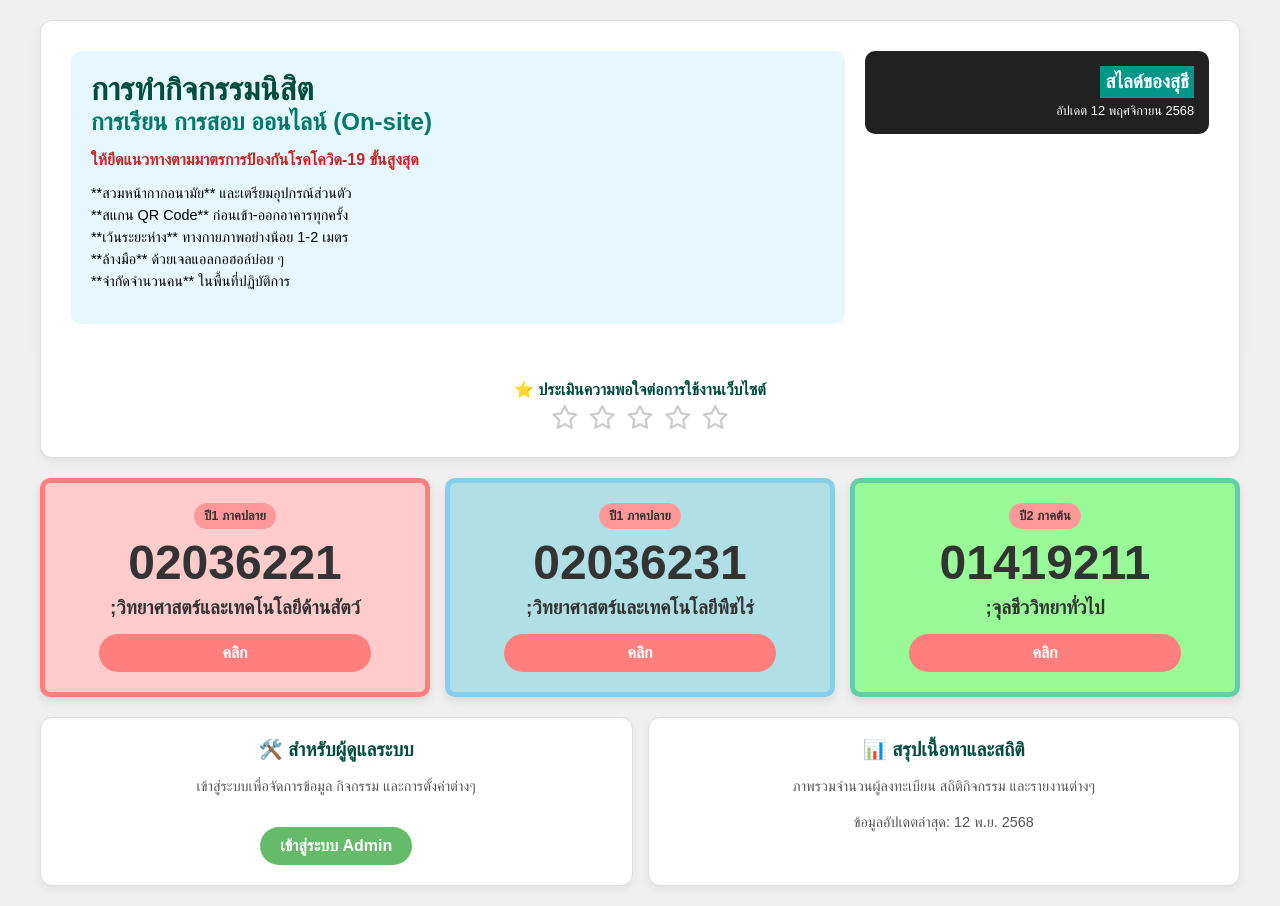
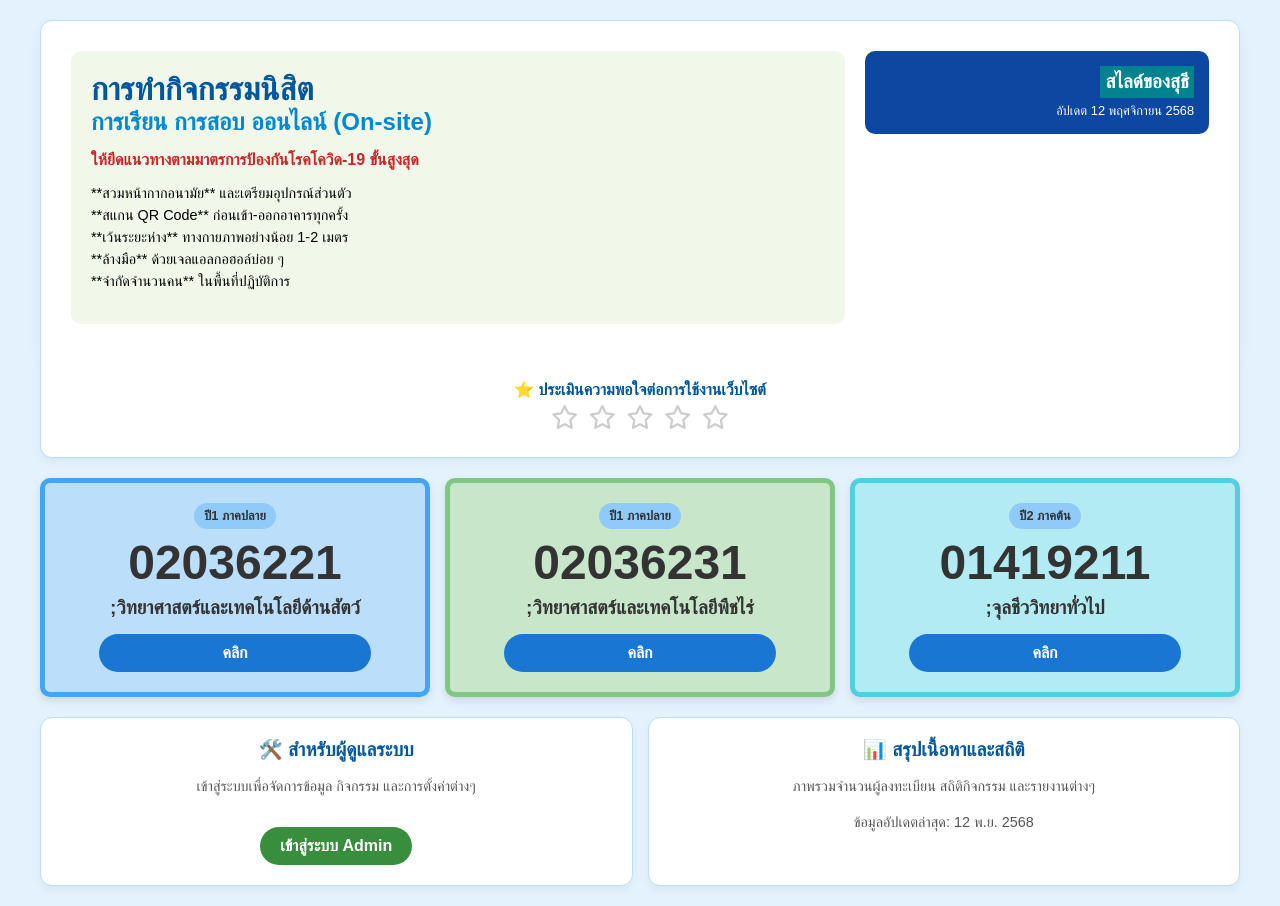
Before and after one commit to Methee77/learnsutee, a plain HTML site: page index.html in a window 1280 px wide. Drawn offline with Linux system fonts and the light colour scheme; a web font is replaced by a local one.

Commit message:
Update index.html

```diff
--- a/index.html
+++ b/index.html
@@ -3,7 +3,7 @@
 <head>
     <meta charset="UTF-8">
     <meta name="viewport" content="width=device-width, initial-scale=1.0">
-    <title>ลงทะเบียนปฏิบัติการเคมี KU - Kodchasan</title>
+    <title>ลงทะเบียนปฏิบัติการเคมี KU - Kodchasan (Azure Blue Theme)</title>
     <link href="https://fonts.googleapis.com/css2?family=Kodchasan:wght@400;700&display=swap" rel="stylesheet">
     <link rel="stylesheet" href="https://cdnjs.cloudflare.com/ajax/libs/font-awesome/6.0.0-beta3/css/all.min.css">
 
@@ -13,7 +13,7 @@
             font-family: 'Kodchasan', sans-serif;
             margin: 0;
             padding: 20px;
-            background-color: #f0f0f0;
+            background-color: #e3f2fd; /* พื้นหลังสีฟ้าอ่อนมาก */
             display: flex;
             justify-content: center;
         }
@@ -26,7 +26,7 @@
         /* --- 1. HEADER SECTION --- */
         .header-section {
             background-color: #ffffff;
-            border: 1px solid #ddd;
+            border: 1px solid #bbdefb; /* เปลี่ยนเป็นขอบสีฟ้าอ่อน */
             padding: 30px;
             display: flex;
             justify-content: space-between;
@@ -39,14 +39,14 @@
 
         .header-left {
             flex-basis: 70%;
-            background-color: #e6f7ff;
+            background-color: #f1f8e9; /* สีเขียว/ฟ้าอ่อนๆ */
             padding: 20px;
             border-radius: 10px;
         }
 
         .header-right {
             flex-basis: 30%;
-            background-color: #212121;
+            background-color: #0d47a1; /* น้ำเงินเข้ม (Cobalt Blue) */
             color: white;
             padding: 15px;
             text-align: right;
@@ -56,18 +56,18 @@
         .title-main {
             font-size: 2em;
             font-weight: 700;
-            color: #004d40;
+            color: #01579b; /* น้ำเงินเข้ม */
         }
 
         .title-sub {
             font-size: 1.5em;
             font-weight: 700;
-            color: #00796b;
+            color: #0288d1; /* น้ำเงินสดใส */
         }
 
         .caution-text {
             font-weight: 700;
-            color: #c62828;
+            color: #c62828; /* แดงยังคงใช้สำหรับข้อควรระวัง */
             margin-top: 15px;
         }
 
@@ -85,7 +85,7 @@
         .logo-ku {
             font-size: 1.2em;
             font-weight: 700;
-            background-color: #009688;
+            background-color: #00838f; /* สีเขียวอมน้ำเงิน */
             padding: 5px;
             display: inline-block;
         }
@@ -132,22 +132,22 @@
             margin-top: 10px;
         }
 
-        /* Pastel Color Schemes */
+        /* Pastel Color Schemes (Blue/Cyan/Green) */
         .box-1 {
-            background-color: #ffcccb;
-            border: 5px solid #ff7f7f;
+            background-color: #bbdefb; /* ฟ้าอ่อน */
+            border: 5px solid #42a5f5; /* ขอบน้ำเงิน */
         }
         .box-2 {
-            background-color: #b0e0e6;
-            border: 5px solid #87ceeb;
+            background-color: #c8e6c9; /* เขียวอ่อน */
+            border: 5px solid #81c784; /* ขอบเขียว */
         }
         .box-3 {
-            background-color: #98fb98;
-            border: 5px solid #66cdaa;
+            background-color: #b2ebf2; /* ฟ้าคราม */
+            border: 5px solid #4dd0e1; /* ขอบน้ำเงินคราม */
         }
 
         .reg-status {
-            background-color: #ff9999;
+            background-color: #90caf9; /* สีฟ้าที่เด่นขึ้น */
             display: inline-block;
             padding: 5px 10px;
             font-size: 0.8em;
@@ -158,7 +158,7 @@
         }
 
         .reg-button {
-            background-color: #ff7f7f;
+            background-color: #1976d2; /* ปุ่มเป็นสีน้ำเงิน */
             color: white;
             border: none;
             padding: 10px 20px;
@@ -172,7 +172,7 @@
         }
 
         .reg-button:hover {
-            background-color: #e53935;
+            background-color: #0d47a1; /* น้ำเงินเข้มขึ้นเมื่อชี้ */
         }
 
         /* --- RATING SECTION (ขนาดเล็ก) --- */
@@ -181,7 +181,7 @@
             padding: 10px 20px;
             text-align: center;
             border-radius: 0 0 12px 12px;
-            border: 1px solid #ddd;
+            border: 1px solid #bbdefb;
             border-top: none;
             box-shadow: 0 4px 8px rgba(0, 0, 0, 0.05);
             margin-top: -1px;
@@ -189,7 +189,7 @@
         }
 
         .rating-section h3 {
-            color: #004d40;
+            color: #01579b; /* น้ำเงินเข้ม */
             margin-bottom: 5px;
             font-size: 1em;
         }
@@ -206,7 +206,7 @@
         }
 
         .rating-stars i.rated {
-            color: #FFC107;
+            color: #FFC107; /* ดาวสีเหลืองยังคงเดิม */
         }
 
         /* --- NEW SECTIONS: ADMIN & SUMMARY (อยู่ด้านล่าง) --- */
@@ -219,7 +219,7 @@
 
         .admin-box, .summary-box {
             background-color: #ffffff;
-            border: 1px solid #ddd;
+            border: 1px solid #bbdefb;
             padding: 20px;
             border-radius: 12px;
             box-shadow: 0 4px 8px rgba(0, 0, 0, 0.05);
@@ -227,7 +227,7 @@
         }
 
         .admin-box h3, .summary-box h3 {
-            color: #004d40;
+            color: #01579b; /* น้ำเงินเข้ม */
             margin-top: 0;
             margin-bottom: 15px;
             font-size: 1.2em;
@@ -241,7 +241,7 @@
         }
 
         .admin-button {
-            background-color: #66bb6a;
+            background-color: #388e3c; /* ปุ่ม Admin สีเขียวมรกต */
             color: white;
             border: none;
             padding: 10px 20px;
@@ -253,7 +253,7 @@
             transition: background-color 0.3s;
         }
         .admin-button:hover {
-            background-color: #4CAF50;
+            background-color: #2e7d32; /* เข้มขึ้น */
         }
 
         /* Responsive */
@@ -303,7 +303,7 @@
                 <i class="far fa-star" data-rating="4"></i>
                 <i class="far fa-star" data-rating="5"></i>
             </div>
-            <p id="rating-message" style="margin-top: 10px; color: #00796b; font-weight: 700; font-size: 0.9em;"></p>
+            <p id="rating-message" style="margin-top: 10px; color: #0288d1; font-weight: 700; font-size: 0.9em;"></p>
         </div>
 
         <main class="main-registration">
```
